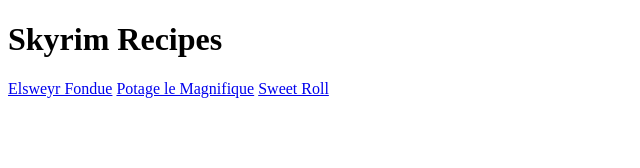
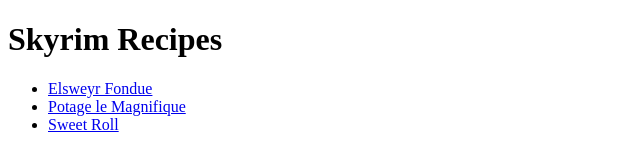
Before and after one commit to shelby-debug/odin-recipes, a plain HTML site: page index.html in a window 1280 px wide. Shown: the whole page, without its empty margins (0-640 px from the left). Drawn offline with Linux system fonts and the light colour scheme.

Commit message:
Put recipes in list corrected typos

```diff
--- a/index.html
+++ b/index.html
@@ -6,8 +6,10 @@
     </head>
     <body>
         <h1>Skyrim Recipes</h1>
-        <a href="recipes/elsweyr-fondue.html">Elsweyr Fondue</a>
-        <a href="recipes/potage-le-magnifique.html">Potage le Magnifique</a>
-        <a href="recipes/sweet-roll.html">Sweet Roll</a>
+        <ul>
+          <li><a href="recipes/elsweyr-fondue.html">Elsweyr Fondue</a></li>
+          <li><a href="recipes/potage-le-magnifique.html">Potage le Magnifique</a></li>
+          <li><a href="recipes/sweet-roll.html">Sweet Roll</a></li>
+        </ul>
     </body>
 </html>
```
Also changed, not shown: recipes/elsweyr-fondue.html (+1 -1 lines), recipes/potage-le-magnifique.html (+1 -1 lines), recipes/sweet-roll.html (+1 -1 lines).
